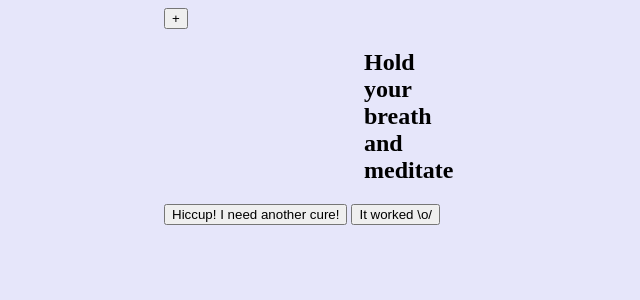
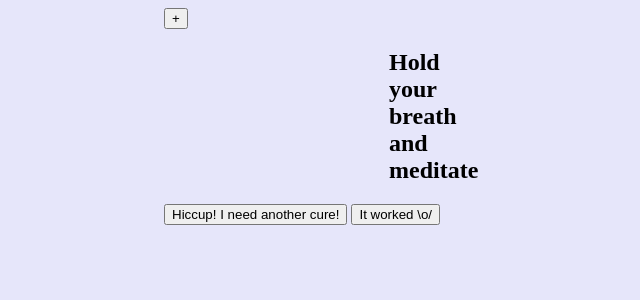
Before and after one commit to DaniSchufeldt/hiccup-helper, a PHP site: page /home.html in a window 1280 px wide. Shown: the top 300 px of the page, without its empty margins (226-866 px from the left). Run offline with PHP 8.4, Linux system fonts and the light colour scheme.

Commit message:
made a small change to pixels

```diff
--- a/home.css
+++ b/home.css
@@ -4,7 +4,7 @@
 }
 
 .cure {
-  width: 100px;
+  width: 50px;
   margin: 0 auto;
 }
 
```
